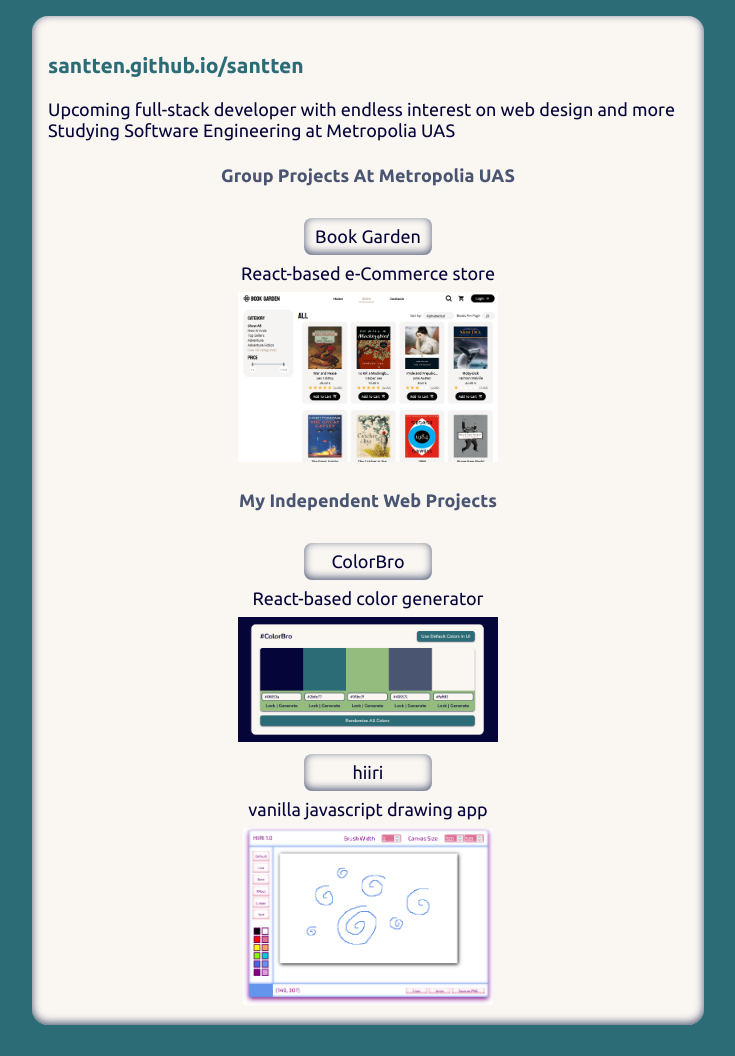
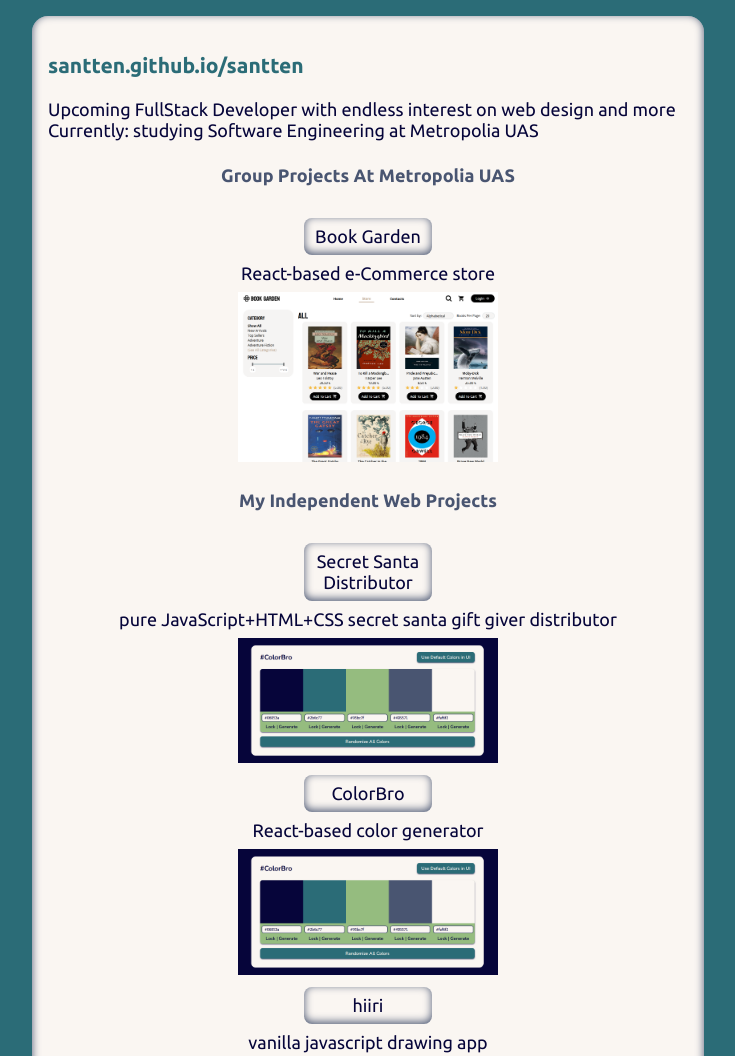
Before and after one commit to santten/santten, a plain HTML site: page index.html in a window 1280 px wide. Shown: the top 1056 px of the page, without its empty margins (272-1007 px from the left). Drawn offline with Linux system fonts and the light colour scheme.

Commit message:
added secret santa distributor

```diff
--- a/index.html
+++ b/index.html
@@ -9,10 +9,10 @@
     <main>
       <h3>santten.github.io/santten</h3>
 
-      <p>Upcoming full-stack developer with endless interest on web design and
+      <p>Upcoming FullStack Developer with endless interest on web design and
         more</p>
 
-      <p>Studying Software Engineering at Metropolia UAS</p>
+      <p>Currently: studying Software Engineering at Metropolia UAS</p>
 
       <h4>Group Projects At Metropolia UAS</h4>
       <div class="project-wrapper">
@@ -32,6 +32,17 @@
 
       <h4>My Independent Web Projects</h4>
         <div class="project-wrapper">
+          <div class="project-item">
+            <div class="project-head">
+              <button>
+                <a href="https://santten.github.io/secret-santa-distributor/">Secret Santa Distributor</a>
+              </button>
+              <p>pure JavaScript+HTML+CSS secret santa gift giver distributor</p>
+            </div>
+
+            <img src="images/colorBro.png">
+          </div>
+
           <div class="project-item">
             <div class="project-head">
               <button>
```
Also changed, not shown: images/secretSantaDistributor.png (added).
